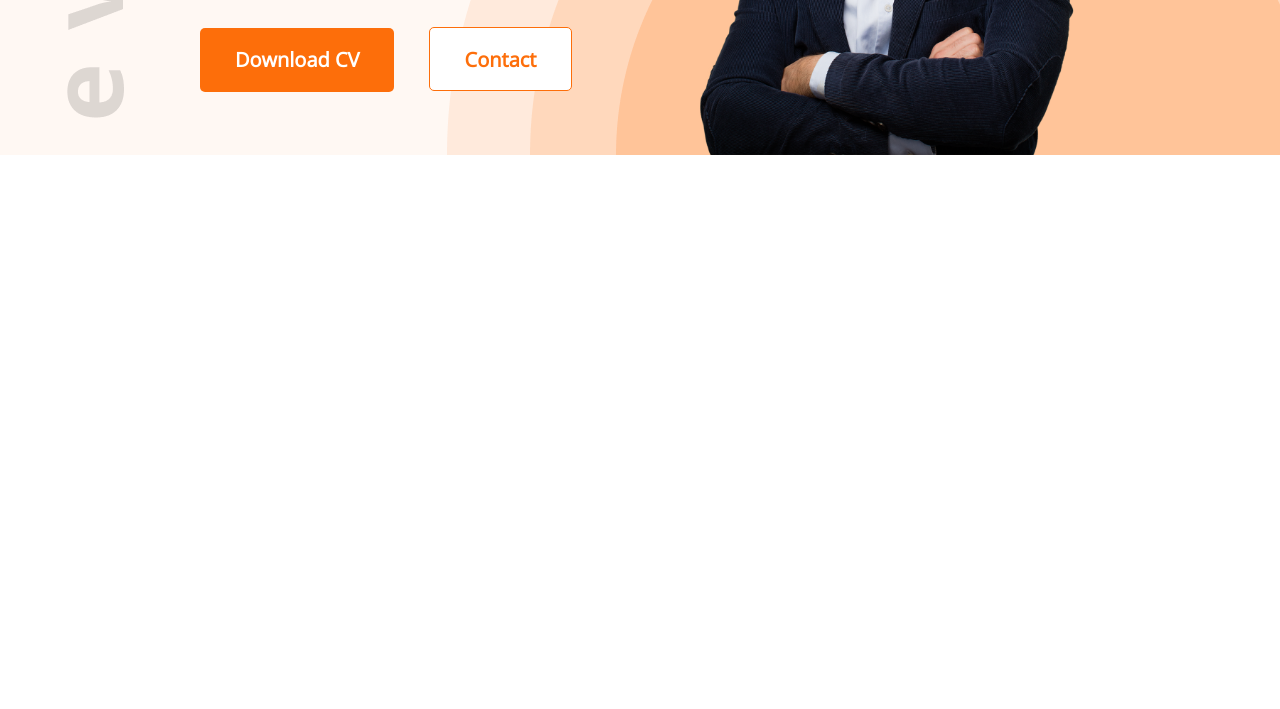
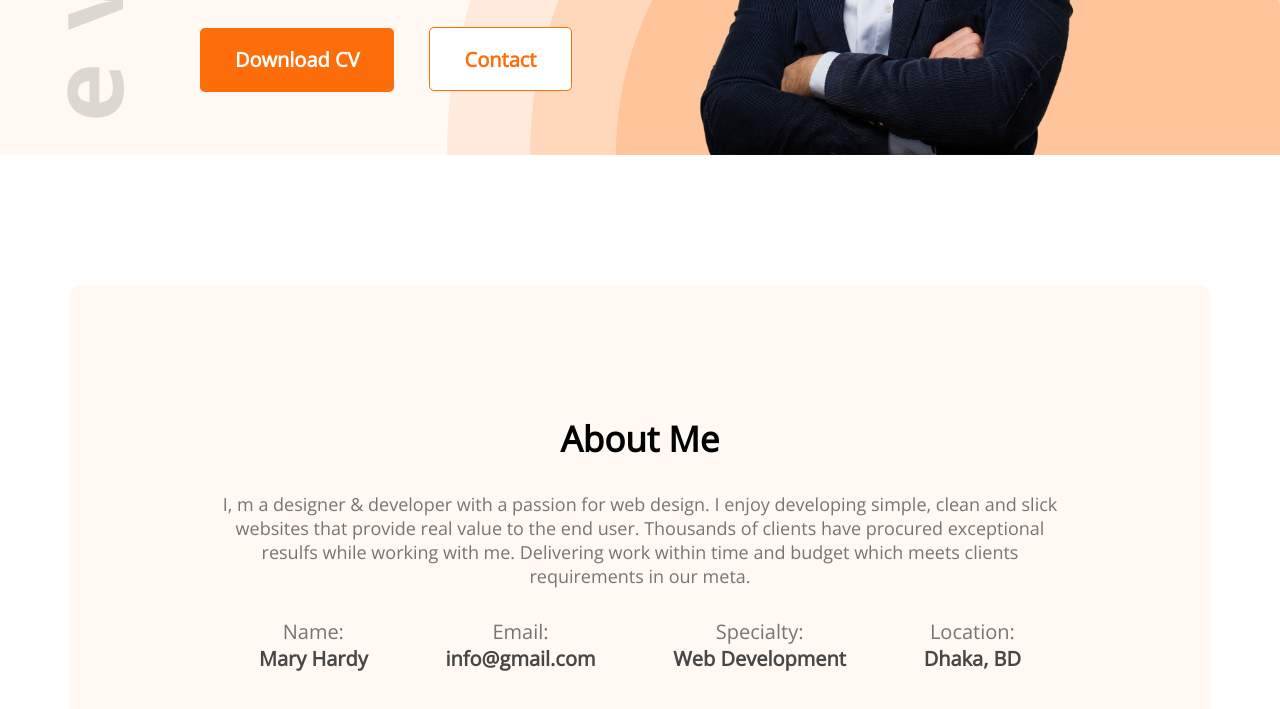
Before and after one commit to ZubaidurBagmar99/developer-portfolio, a plain HTML site: page index.html in a window 1280 px wide. Shown: the part 489-1198 px from the top of the page. Before the commit the page ends 800 px from the top, so only its background shows below. Drawn offline with nearby package versions, Linux system fonts and the light colour scheme.

Commit message:
About me section

```diff
--- a/css/style.css
+++ b/css/style.css
@@ -78,3 +78,40 @@ nav ul {
   font-size: 18px;
   margin-bottom: 30px;
 }
+/* main section */
+main{
+    max-width: 1140px;
+    margin: 0 auto;
+}
+/* about section styles */
+.about{
+    margin-top: 130px;
+    background: #FFF8F3;
+    border-radius: 10px;
+    padding: 130px 150px;
+    text-align: center;
+}
+.section-title{
+
+    margin-bottom: 30px;
+    font-weight: 700;
+    font-size: 35px;
+}
+.section-description{
+    color: #757575;
+    font-size: 18px;
+    margin-bottom: 30px;
+}
+.about-info-container{
+    display: flex;
+    justify-content: space-around;
+}
+.about .info-title{
+    font-size: 20px;
+    color: #757575;
+}
+.info-description{
+    font-weight: 700;
+    font-size: 20px;
+    color: #474747;
+}
--- a/index.html
+++ b/index.html
@@ -33,7 +33,31 @@
 
     </header>
     <main>
+        <section class="about">
+            <h3 class="section-title">About Me</h3>
+            <p class="section-description">
+                I, m a designer & developer with a passion for web design. I enjoy developing simple, clean and slick websites that provide real value to the end user. Thousands of clients have procured exceptional resulfs while working with me. Delivering work within time and budget which meets clients requirements in our meta.
+            </p>
+            <div class="about-info-container">
+                <div class="about-info">
+                    <p class="info-title">Name:</p>
+                    <p class="info-description">Mary Hardy</p>
+                </div>
+                <div class="about-info">
+                    <p class="info-title">Email:</p>
+                    <p class="info-description">info@gmail.com</p>
+                </div>
+                <div class="about-info">
+                    <p class="info-title">Specialty:</p>
+                    <p class="info-description">Web Development</p>
+                </div>
+                <div class="about-info">
+                    <p class="info-title">Location:</p>
+                    <p class="info-description">Dhaka, BD</p>
+                </div>
+            </div>
 
+        </section>
     </main>
     <footer>
 
```
